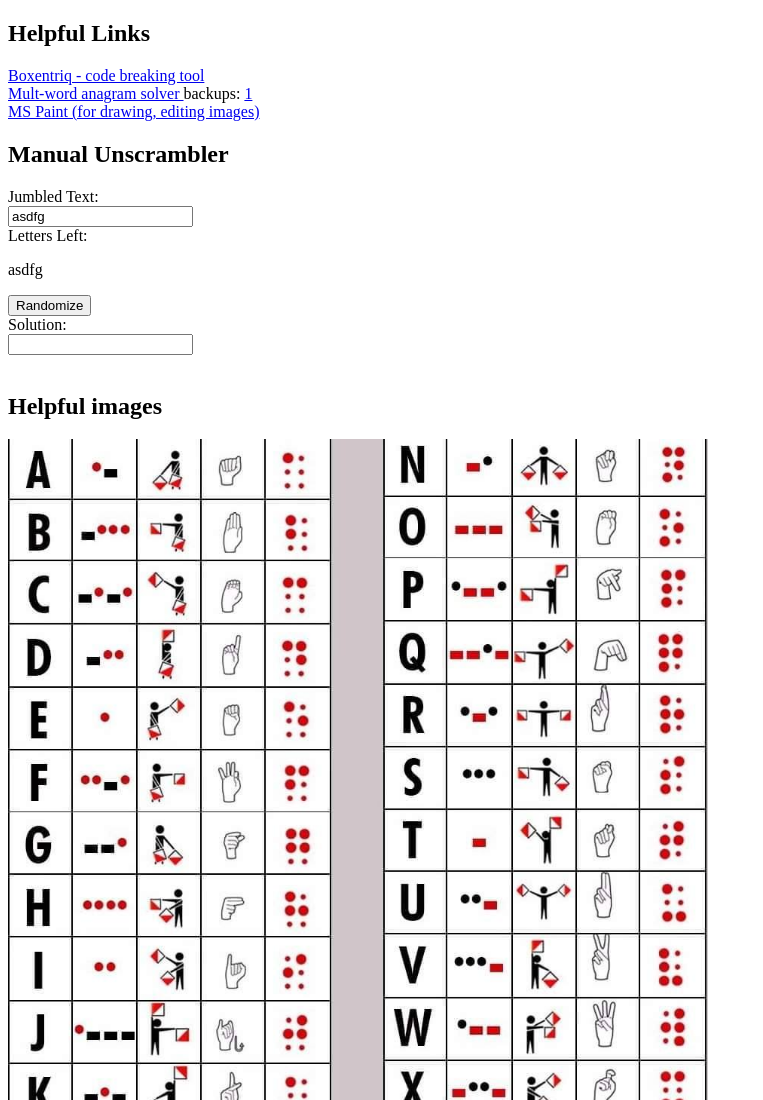
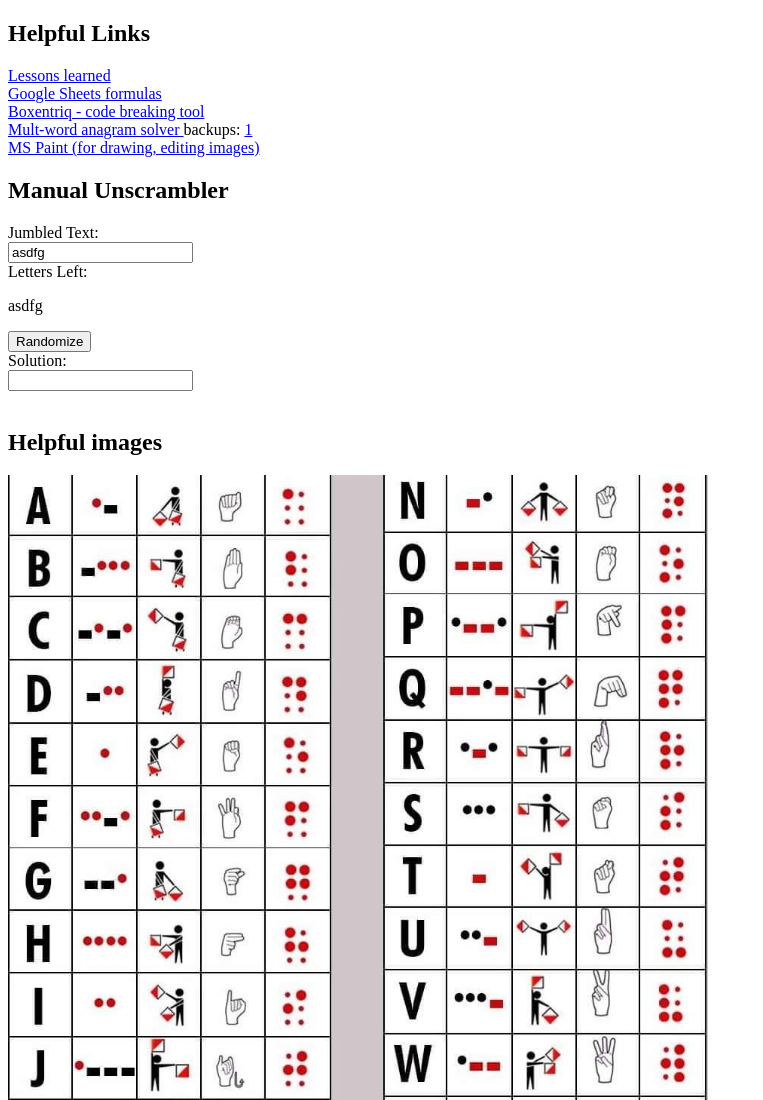
Before and after one commit to mitch3b/HappyHunting, a plain HTML site: page index.html in a window 1280 px wide. Shown: the top 1100 px of the page, without its empty margins (0-763 px from the left). Drawn offline with Linux system fonts and the light colour scheme.

Commit message:
add links to helpful lists/formulas

```diff
--- a/index.html
+++ b/index.html
@@ -1,8 +1,13 @@
 <!DOCTYPE html>
 <html>
+<head>
+  <title>HHH - Main </title>
+</head>
 <body>
 
 <h2>Helpful Links</h2>
+<a href="https://docs.google.com/document/d/1LZIA3_E521pODCut8fVyqHyumaRibV1PtsoJF-6TFsQ/edit?usp=sharing"> Lessons learned </a><br>
+<a href="https://docs.google.com/spreadsheets/d/1Z2VWsPjjd0biq37F2ybZbev9PtVnaimzKgnprRjKHFg/edit?usp=sharing"> Google Sheets formulas </a><br>
 <a href="https://www.boxentriq.com/code-breaking"> Boxentriq - code breaking tool </a><br>
 <a href="https://wordsmith.org/anagram/advanced.html"> Mult-word anagram solver </a>
  backups: <a href="https://www.thewordfinder.com/multiple-word-anagram-solver/">1 </a><br>
```
